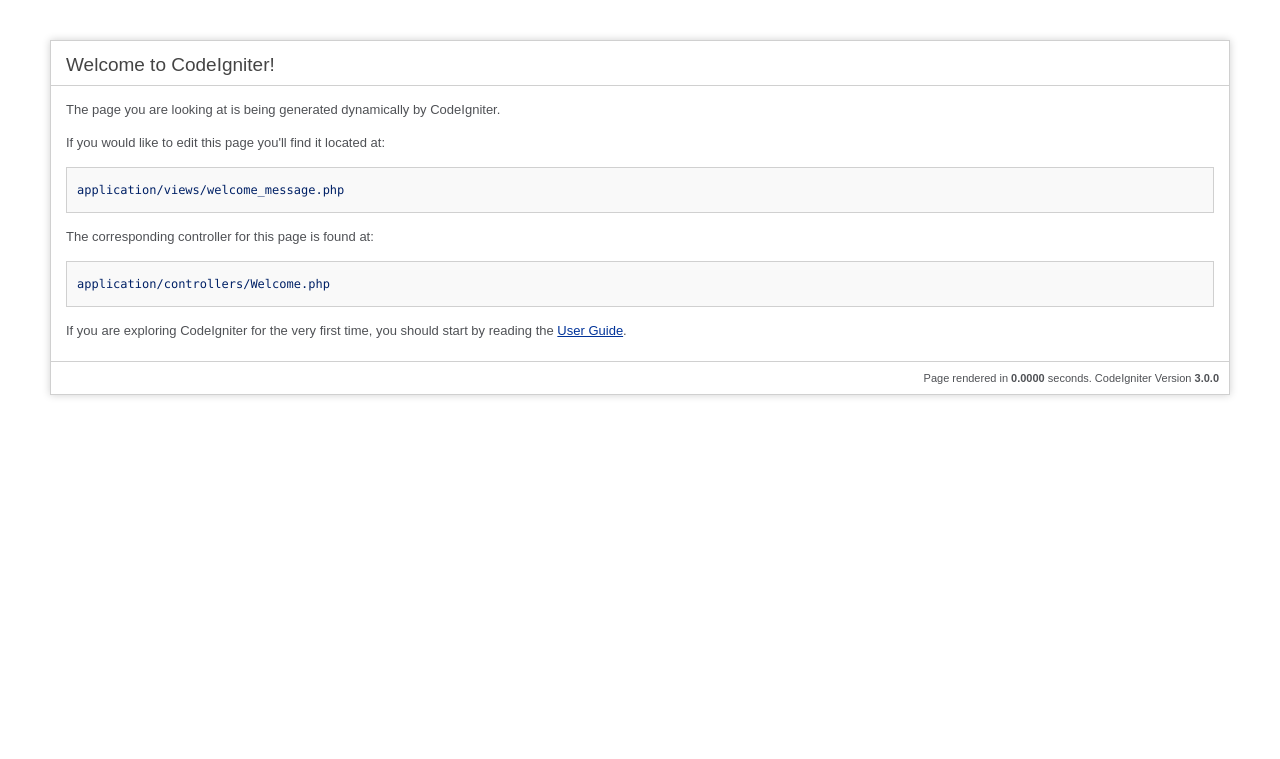
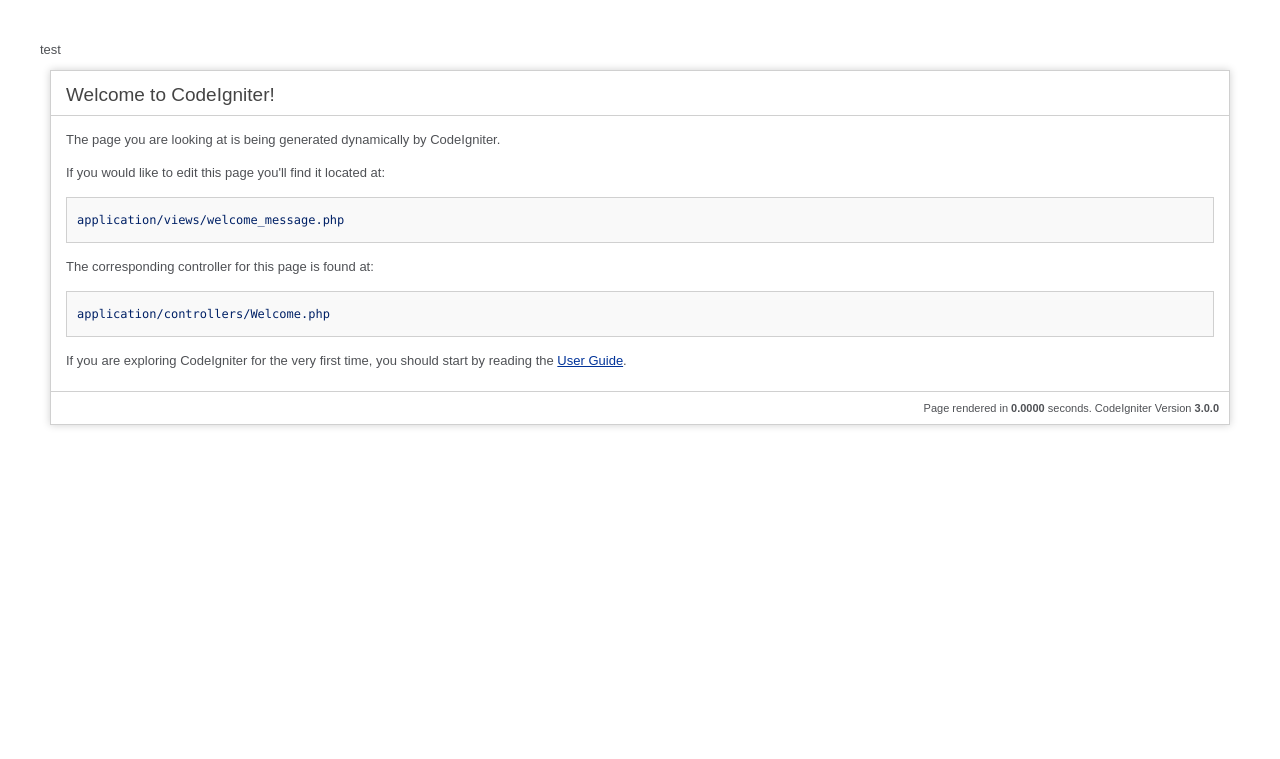
Before and after one commit to xiha123/tiandi, a CodeIgniter app: page /database/ in a window 1280 px wide. Shown: the top 759 px of the page. Run offline with CodeIgniter, Linux system fonts and the light colour scheme.

Commit message:
测试性提交
测试性提交

```diff
--- a/index.php
+++ b/index.php
@@ -1,4 +1,4 @@
-<?php
+test<?php
 /**
  * CodeIgniter
  *
```
